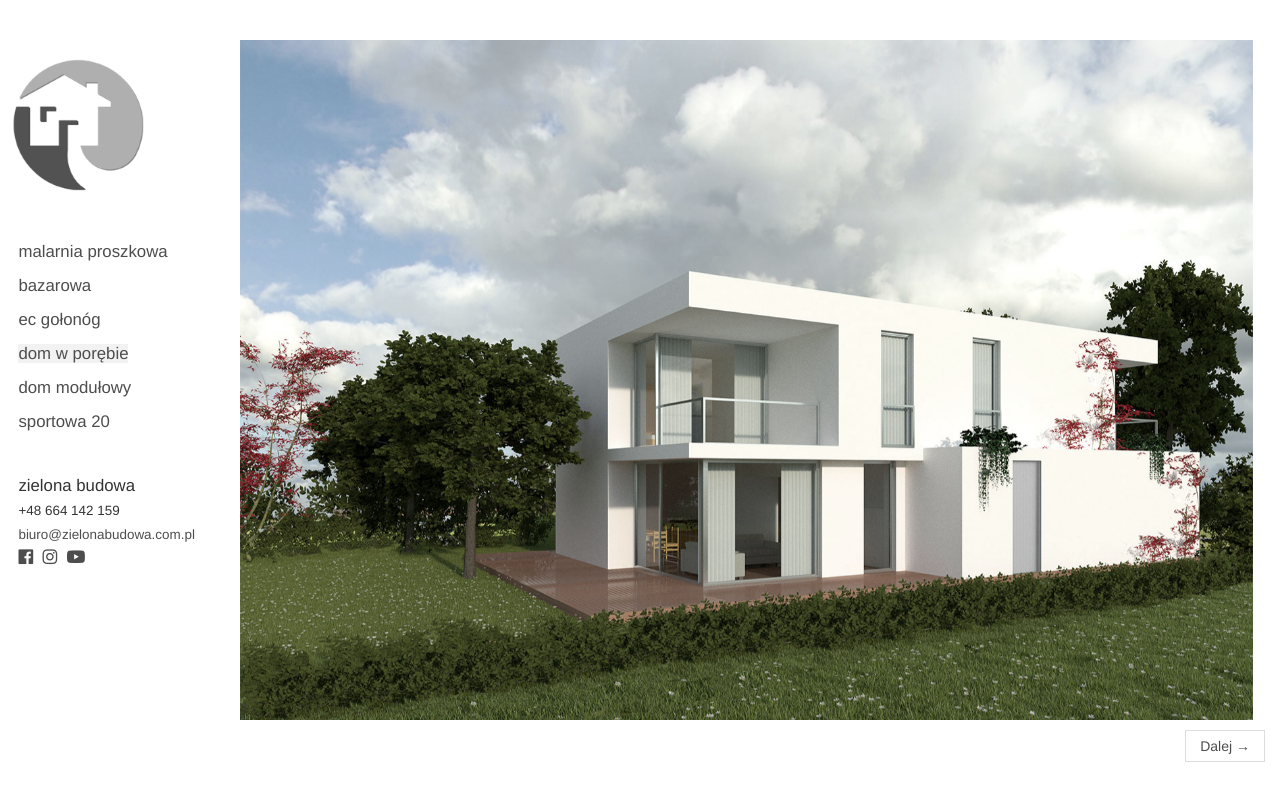
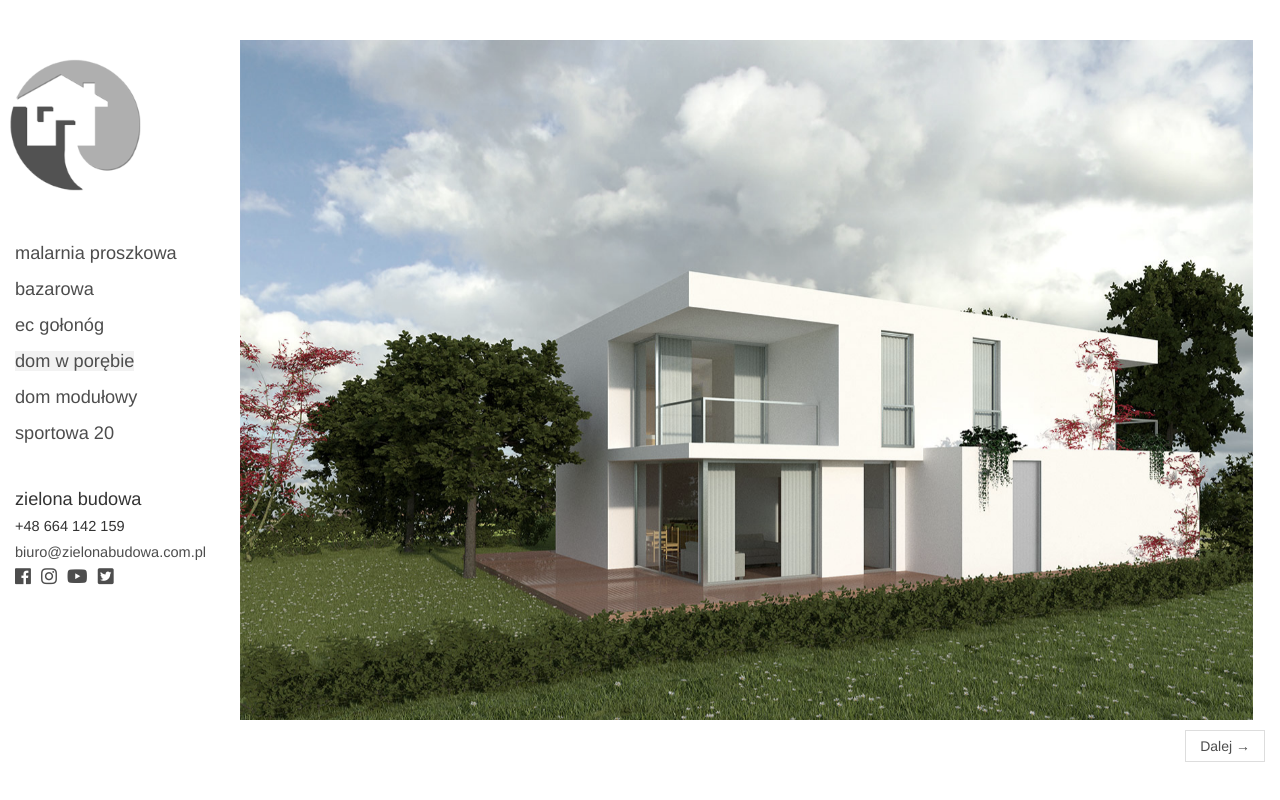
Before and after one commit to vivan-1/zielona-budowa-react, a React (Create React App) app: page /portfolio/domy/dom-poreba/1 in a window 1280 px wide. Built offline with nearby package versions, Linux system fonts and the light colour scheme.

Commit message:
add twitter links

```diff
--- a/src/components/MenuPanel.jsx
+++ b/src/components/MenuPanel.jsx
@@ -224,7 +224,9 @@ class MenuPanel extends Component {
                             href="https://web.facebook.com/zielonabudowa/" target="_blank" rel="noopener noreferrer"><i className="fab fa-facebook"></i></a>&nbsp;&nbsp;<a
                             href="https://www.instagram.com/zielonabudowa/" target="_blank" rel="noopener noreferrer"><i className="fab fa-instagram"></i></a>&nbsp;&nbsp;<a
                             href="https://www.youtube.com/channel/UC8Uneg0JGEC2rH0P3AmWTvg" target="_blank"
-                            rel="noopener noreferrer"><i className="fab fa-youtube"></i></a></p>
+                            rel="noopener noreferrer"><i className="fab fa-youtube"></i></a>&nbsp;&nbsp;<a
+                            href="https://twitter.com/ZielonaBudowa" target="_blank" rel="noopener noreferrer"><i
+                            className="fab fa-twitter-square"></i></a></p>
                     </div>
                 </div>
             </Col>
--- a/src/components/NavigationBar.jsx
+++ b/src/components/NavigationBar.jsx
@@ -151,7 +151,8 @@ class NavigationBar extends Component {
                         {/*</button>*/}
                         <Navbar.Brand href="#home">
                             <Link to="/">
-                                <Image src="/images/logo-small.png" alt="Zielona budowa - logo" id="logo-navbar" responsive />
+                                <Image src="/images/logo-small.png" alt="Zielona budowa - logo" id="logo-navbar"
+                                       responsive/>
                             </Link>
                         </Navbar.Brand>
                     </Navbar.Header>
@@ -235,12 +236,18 @@ class NavigationBar extends Component {
                             <div id="nav-footer">
                                 <p>zielona budowa<br/><span className="small-text">+48 664 142 159<br/><a
                                     href="mailto:biuro@zielonabudowa.com.pl">biuro@zielonabudowa.com.pl</a><br/></span><a
-                                    href="https://web.facebook.com/zielonabudowa/" target="_blank" rel="noopener noreferrer"><i
-                                    className="fab fa-facebook"></i></a>&nbsp;&nbsp;&nbsp;&nbsp;&nbsp;&nbsp;&nbsp;<a
-                                    href="https://www.instagram.com/zielonabudowa/" target="_blank" rel="noopener noreferrer"><i
-                                    className="fab fa-instagram"></i></a>&nbsp;&nbsp;&nbsp;&nbsp;&nbsp;&nbsp;&nbsp;<a
-                                    href="https://www.youtube.com/channel/UC8Uneg0JGEC2rH0P3AmWTvg" target="_blank"><i className="fab fa-youtube"></i></a></p>
-                            </div>
+                                    href="https://web.facebook.com/zielonabudowa/" target="_blank"
+                                    rel="noopener noreferrer"><i
+                                    className="fab fa-facebook"></i></a>&nbsp;&nbsp;&nbsp;&nbsp;<a
+                                    href="https://www.instagram.com/zielonabudowa/" target="_blank"
+                                    rel="noopener noreferrer"><i
+                                    className="fab fa-instagram"></i></a>&nbsp;&nbsp;&nbsp;&nbsp;<a
+                                    href="https://www.youtube.com/channel/UC8Uneg0JGEC2rH0P3AmWTvg" target="_blank"><i
+                                    className="fab fa-youtube"></i></a>&nbsp;&nbsp;&nbsp;&nbsp;<a
+                                    href="https://twitter.com/ZielonaBudowa" target="_blank"
+                                    rel="noopener noreferrer"><i
+                                    className="fab fa-twitter-square"></i></a>
+                                </p></div>
 
                         </div>
                     </Navbar.Collapse>
--- a/src/css/main.css
+++ b/src/css/main.css
@@ -187,7 +187,7 @@ iframe {
 #menu-panel {
   height: 100%;
   min-width: 180px;
-  font-size: 120%;
+  font-size: 130%;
   overflow-y: auto !important;
   overflow-x: hidden;
   text-align: center; }
--- a/src/css/main.scss
+++ b/src/css/main.scss
@@ -259,7 +259,7 @@ iframe {
   //width: 28%;
   min-width: 180px;
   //float: left;
-  font-size: 120%;
+  font-size: 130%;
   overflow-y: auto !important;
   overflow-x: hidden;
   text-align: center;
```
